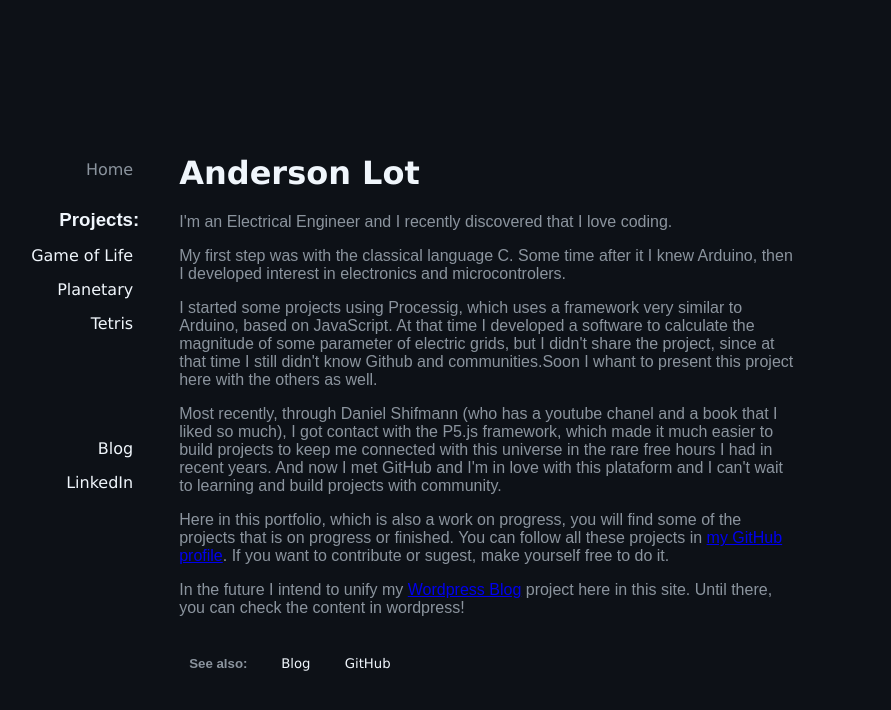
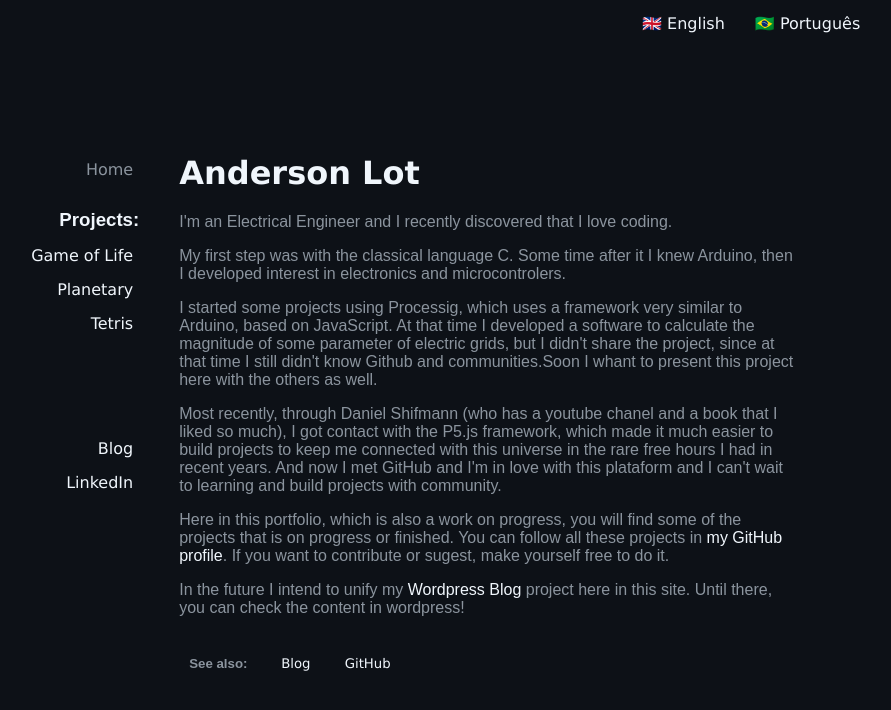
Before and after one commit to andersonlot/andersonlot.github.io, a plain HTML site: page en/index.html in a window 1280 px wide. Shown: the whole page, without its empty margins (228-1119 px from the left). Drawn offline with Linux system fonts and the light colour scheme; grey boxes are pictures that could not be loaded.

Commit message:
including language menu in the index

```diff
--- a/en/index.html
+++ b/en/index.html
@@ -19,8 +19,12 @@
   <header id="lockup">
     <div class="logo">
       <video autoplay muted loop height="60">
-        <source src="assets/logo_animado.mp4" type="video/mp4">
+        <source src="../assets/logo_animado.mp4" type="video/mp4">
       </video>
+    </div>
+    <!-- menu linguas -->
+    <div class="languages">
+      <a class="link" href="">🇬🇧 English</a><a class="link" href="../">🇧🇷 Português</a>
     </div>
   </header>
   <!-- close logo -->
@@ -56,8 +60,8 @@
         <p>My first step was with the classical language C. Some time after it I knew Arduino, then I developed interest in electronics and microcontrolers.</p>
         <p>I started some projects using Processig, which uses a framework very similar to Arduino, based on JavaScript. At that time I developed a software to calculate the magnitude of some parameter of electric grids, but I didn't share the project, since at that time I still didn't know Github and communities.Soon I whant to present this project here with the others as well.</p>
         <p>Most recently, through Daniel Shifmann (who has a youtube chanel and a book that I liked so much), I got contact with the P5.js framework, which made it much easier to build projects to keep me connected with this universe in the rare free hours I had in recent years. And now I met GitHub and I'm in love with this plataform and I can't wait to learning and build projects with community.</p>
-        <p>Here in this portfolio, which is also a work on progress, you will find some of the projects that is on progress or finished. You can follow all these projects in <a class="link-text" href="https://github.com/andersonlot" target="_blank">my GitHub profile</a>. If you want to contribute or sugest, make yourself free to do it.</p>
-        <p>In the future I intend to unify my <a class="link-text" href="https://andersonlot.wordpress.com" target="_blank">Wordpress Blog</a> project here in this site. Until there, you can check the content in wordpress!</p>
+        <p>Here in this portfolio, which is also a work on progress, you will find some of the projects that is on progress or finished. You can follow all these projects in <a class="link-texto" href="https://github.com/andersonlot" target="_blank">my GitHub profile</a>. If you want to contribute or sugest, make yourself free to do it.</p>
+        <p>In the future I intend to unify my <a class="link-texto" href="https://andersonlot.wordpress.com" target="_blank">Wordpress Blog</a> project here in this site. Until there, you can check the content in wordpress!</p>
       </div>
     </main>
   </div>
--- a/style.css
+++ b/style.css
@@ -144,6 +144,7 @@ a.menu-ativo:hover {
     background-size: 7px 7px;
 }
 .languages{
-    display: block;
-    align-self: right;
+    position: absolute;
+    margin-left:65%;
+    margin-top:-130px;
 }
```
Also changed, not shown: index.html (+3 -8 lines).
